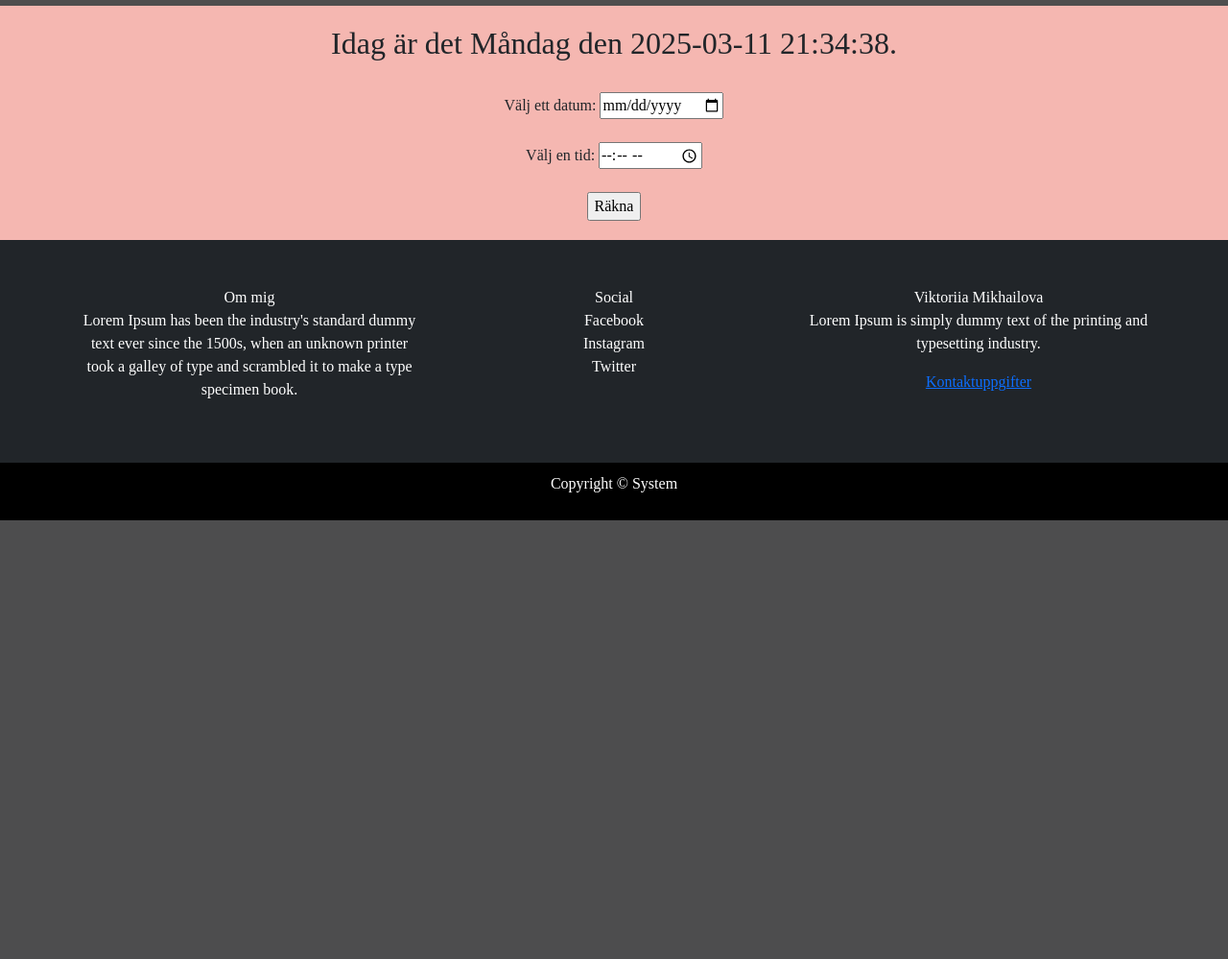
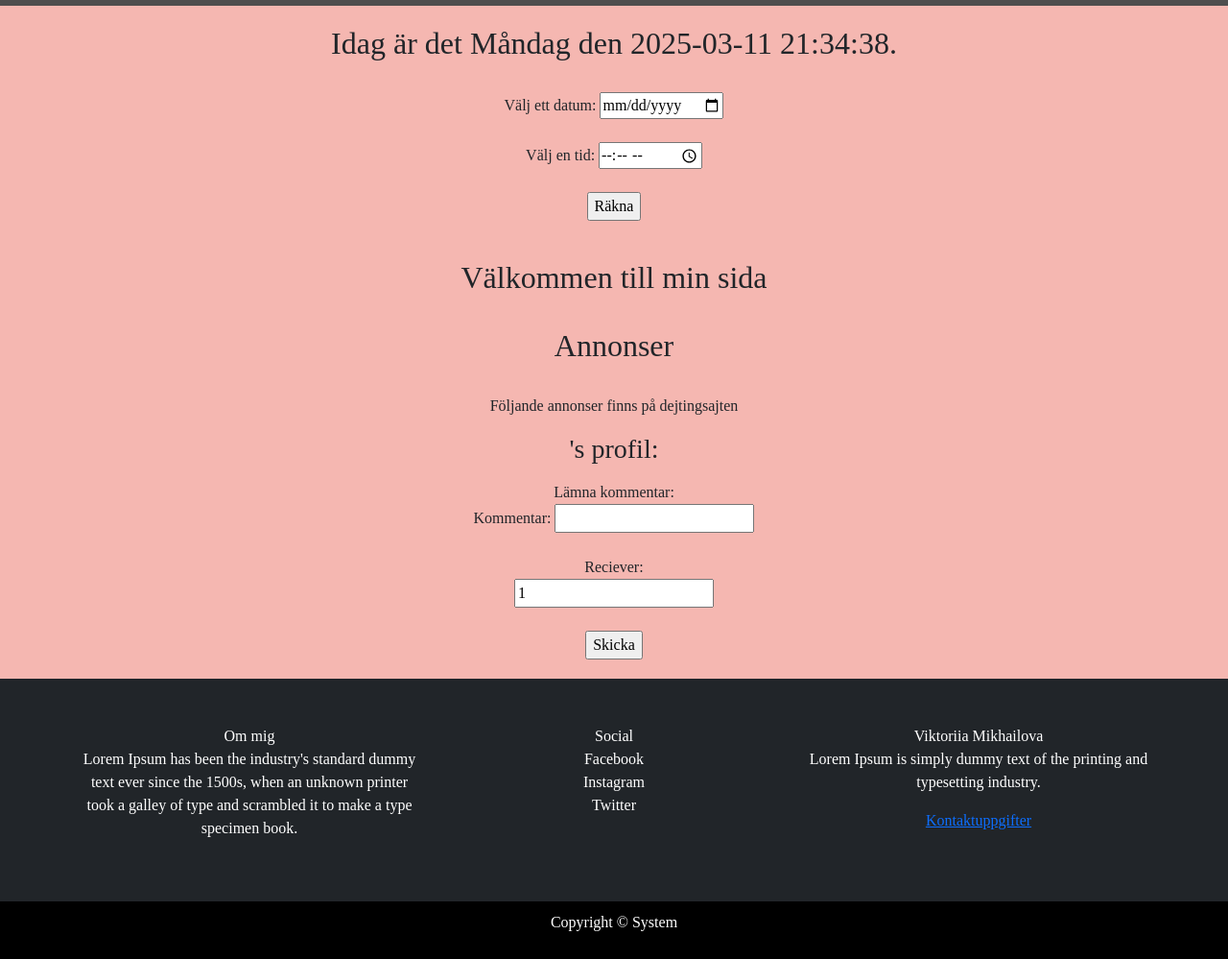
Before and after one commit to mikhailvik/Back-End, a PHP site: page / in a window 1280 px wide. Shown: the part 650-1649 px from the top of the page at 96% size. Before the commit the page ends 1192 px from the top, so only its background shows below. Run offline with PHP 8.4, Linux system fonts and the light colour scheme; tables that the repository leaves empty or names only in its code hold one stand-in row (values such as "Sample post"); data that the repository does not hold is empty; some libraries are stand-ins or nearby versions; some web fonts are replaced; grey boxes are pictures that could not be loaded.

Commit message:
profiles update

```diff
--- a/css/style.css
+++ b/css/style.css
@@ -67,7 +67,7 @@ header {
 	box-shadow: inset 0 0 0 2000px rgba(0,0,0,0.5);
 }
 
-#main-section {
+.main-section {
 	padding-top:20px;
 	padding-bottom: 20px;
 }
--- a/index.php
+++ b/index.php
@@ -29,7 +29,7 @@ include "navigeringen.php";
 <!-- Här slutar sidans "hero" -->
 
 <!-- Här börjar sidans "main-section" -->
-<section id="main-section">
+<section class="main-section">
 	<div class="container">
 		<div class="row align-items-center">
 		    <div class="col align-self-center text-center">
@@ -49,6 +49,21 @@ include "navigeringen.php";
 		</div>
 	</div>
 </section>
+
+<section class="main-section">
+	<div class="container">
+		<div class="row align-items-center">
+		    <div class="col align-self-center text-center">
+
+				<h2> Välkommen till min sida</h2></br>
+				<?php include "view_profiles.php";?>
+
+			</div>
+		</div>
+	</div>
+</section>
+
+
 <?php include "footer.php";?>
 </body>
 <script src="https://cdn.jsdelivr.net/npm/bootstrap@5.1.3/dist/js/bootstrap.bundle.min.js" integrity="sha384-ka7Sk0Gln4gmtz2MlQnikT1wXgYsOg+OMhuP+IlRH9sENBO0LRn5q+8nbTov4+1p" crossorigin="anonymous"></script>
--- a/model_profiles.php
+++ b/model_profiles.php
@@ -2,9 +2,9 @@
 
 $sql = "SELECT * FROM profiles_table";
 // ToDo: Kör SQL kof på databasen
-$conn = new PDO("mysql:host=$servername; dbname=$dbname", $username, $password);
-print("Connected to DB");
+//$conn = new PDO("mysql:host=$servername; dbname=$dbname", $username, $password);
+//print("Connected to DB");
 $stmt = $conn->query($sql);
-$result = $stmt->fetch(PDO::FETCH_ASSOC);
-print_r($result);
+//$result = $stmt->fetch(PDO::FETCH_ASSOC);
+//print_r($result);
 ?>
--- a/profile.php
+++ b/profile.php
@@ -43,9 +43,6 @@ include "navigeringen.php";
 				</form>
 				<?php include "uppgift5.php";?>
 
-
-				<?php include "model_profiles.php" ?>
-
 			</div>
 		</div>
 	</div>
--- a/view_profiles.php
+++ b/view_profiles.php
@@ -1,49 +1,15 @@
-<?php include "handy_methods.php" ?>
-<!DOCTYPE html>
-<html>
-<head>
-<title>Min sida</title>
-<link href="https://cdn.jsdelivr.net/npm/bootstrap@5.1.3/dist/css/bootstrap.min.css" rel="stylesheet" integrity="sha384-1BmE4kWBq78iYhFldvKuhfTAU6auU8tT94WrHftjDbrCEXSU1oBoqyl2QvZ6jIW3" crossorigin="anonymous">
-<link rel="stylesheet" href="css/style.css">
-<meta name="viewport" content="width=device-width, initial-scale=1.0">
-<meta charset="utf-8">
-<link rel="stylesheet" href="https://cdnjs.cloudflare.com/ajax/libs/font-awesome/4.7.0/css/font-awesome.min.css">
-</head>
-
-<body>
-
-<?php
-include "navigeringen.php";
-?>
-
-<!-- Här börjar sidans "hero" -->
-<header id="page-hero">
-	<div class="container">
-		<div class="row vh-100 justify-content-center">
-			<div class="col align-self-center text-center text-white">
-                <h2> <?php include "uppgift1.php";?> </h2></br>
-			</div>
-		</div>
-	</div>
-</header>
-<!-- Här slutar sidans "hero" -->
-
-<!-- Här börjar sidans "main-section" -->
-<section id="main-section">
-	<div class="container">
-		<div class="row align-items-center">
-		    <div class="col align-self-center text-center">
 
 <h2>Annonser</h2></br>
 <p>Följande annonser finns på dejtingsajten</p>
 <?php include "model_profiles.php" ?>
+
 <?php
 //Visa upp inte bara en användare utan alla med hjälp av en freach loop
 foreach ($stmt as $row)
 {
 	//Skapa en view_ad.php och tillhörande model_ad.php för att göra annonserna snyggare
-					print("<h3>" .$row['realname']."'s profil:</h3>");
-					print("<p>" .$row['bio']."</p>");
+	print("<h3>" .$row['firstname']."'s profil:</h3>");
+	print("<p>" .$row['text']."</p>");
 
 ?>
 <!-- Tips för admin-funktionalitet OBS bort med elsen! -->
@@ -70,11 +36,3 @@ include "navigeringen.php";
 <?php
 }
 ?>
-			</div>
-		</div>
-	</div>
-</section>
-<?php include "footer.php";?>
-</body>
-<script src="https://cdn.jsdelivr.net/npm/bootstrap@5.1.3/dist/js/bootstrap.bundle.min.js" integrity="sha384-ka7Sk0Gln4gmtz2MlQnikT1wXgYsOg+OMhuP+IlRH9sENBO0LRn5q+8nbTov4+1p" crossorigin="anonymous"></script>
-</html>
```
Lines whose indentation alone changed are shown as unchanged.
